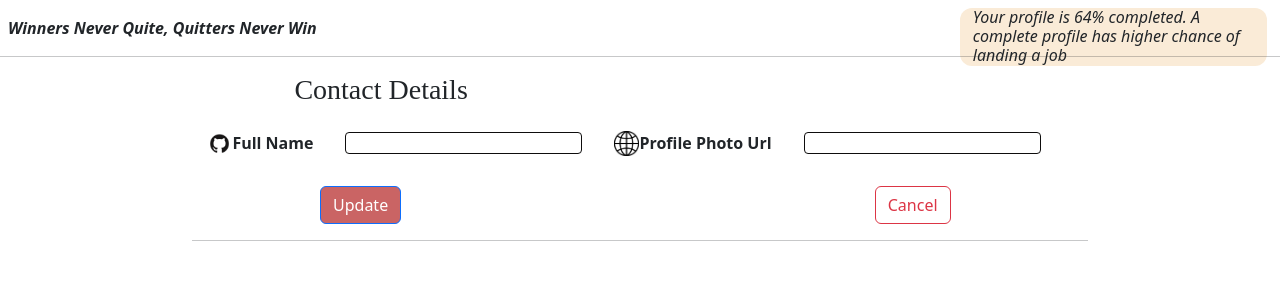
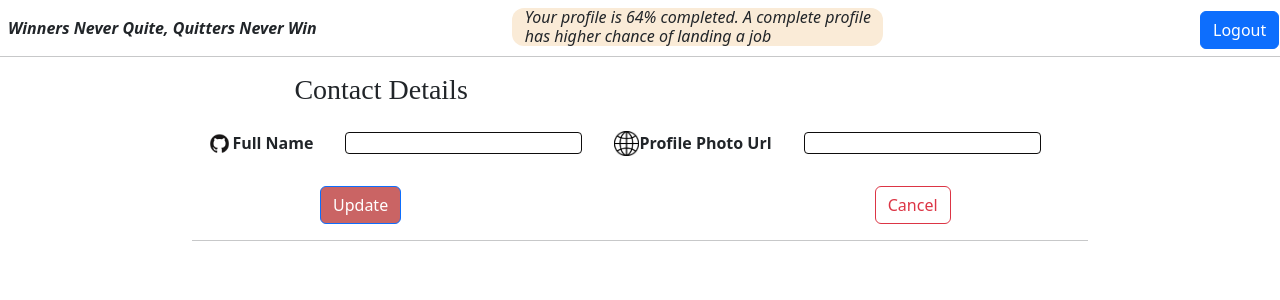
Before and after one commit to Chandrasekhar-koneti/ExpenseTracker, a React (Create React App) app: page /Update in a window 1280 px wide. Shown: the top 300 px of the page. Built offline with nearby package versions, Linux system fonts and the light colour scheme.

Commit message:
task 6 logout user

```diff
--- a/src/Components/Profile.js
+++ b/src/Components/Profile.js
@@ -1,14 +1,20 @@
 import { useContext, useState } from "react"
 import { Button, NavLink } from "react-bootstrap"
-import { Link } from "react-router-dom"
+import { Link, useNavigate } from "react-router-dom"
 import classes from './Profile.module.css'
 import AuthContext from "./Store/AuthContext"
 
 const Profile=()=>{
     const Authctx=useContext(AuthContext)
     const token=Authctx.token
+    const History=useNavigate()
 
     const[verify,setverify]=useState(false)
+
+    const logoutHandler=()=>{
+        Authctx.logout()
+        History('/')
+    }
 
     const verifyEmailHandler=()=>{
             fetch('https://identitytoolkit.googleapis.com/v1/accounts:sendOobCode?key=AIzaSyBhalM_NXSwUwlqwQ5bT1AvnoLsag34f2M',
@@ -48,6 +54,8 @@ const Profile=()=>{
         <h3>Welcome to Expense Tracker</h3>
     </div>
     <p className={classes.p}>Your Profile is Incomplete.<Link to='/Update'>Complete Now</Link></p>
+    <Button onClick={logoutHandler} style={{marginLeft:'75rem'}}>Logout</Button>
+
     <hr ></hr>
     <div>
         {!verify && <Button variant="success" style={{marginLeft:'37rem',marginTop:'2rem'}}
@@ -56,6 +64,7 @@ const Profile=()=>{
     {verify && <Button variant="success" style={{marginLeft:'37rem',marginTop:'2rem'}} >Verified</Button>}
 
 
+
     </>
 
     )
--- a/src/Components/Profile.module.css
+++ b/src/Components/Profile.module.css
@@ -15,3 +15,6 @@
     padding-right: 1%;
     font-weight: bold;
 }
+.hr{
+    font-weight: bold;
+}
--- a/src/Components/ProfileUpdate.js
+++ b/src/Components/ProfileUpdate.js
@@ -4,10 +4,12 @@ import GitHub from "./Images/GitHub.png"
 import Url from './Images/Url.png'
 import { Fragment, useContext, useRef, useState } from "react"
 import AuthContext from "./Store/AuthContext"
+import { useNavigate } from "react-router-dom"
 
 const ProfileUpdate=()=>{
     const nameref=useRef()
     const linkref=useRef()
+    const History=useNavigate()
     const [loggedInUser, setLoggedInUser] = useState('')
     const [loggedInUser1, setLoggedInUser1] = useState('')
 
@@ -15,6 +17,11 @@ const ProfileUpdate=()=>{
     const Authctx=useContext(AuthContext)
     const token=Authctx.token
     console.log(token)
+
+    const logoutHandler=()=>{
+        Authctx.logout()
+        History('/')
+    }
 
     const editHandler = ()=> {
         setUpdateProfile(true);
@@ -110,6 +117,8 @@ const ProfileUpdate=()=>{
     return(
         <Fragment>
         <p className={classes.p}>Winners Never Quite, Quitters Never Win</p>
+        <Button onClick={logoutHandler} className={classes.logoutbtn}>Logout</Button>
+
         <div className={classes.control}>
             <h6 >Your profile is 64% completed. A complete profile has higher chance of landing a job</h6>
         </div>
--- a/src/Components/ProfileUpdate.module.css
+++ b/src/Components/ProfileUpdate.module.css
@@ -10,7 +10,8 @@
 }
 
 .control h6{
-    margin-left: 75%;
+    margin-left:40%;
+    margin-right: 30%;
     background-color:antiquewhite;
     position: absolute; top: 0.5rem;right: 1%;
     border-radius: 12px;
@@ -60,3 +61,7 @@
     margin-right: 2rem;
 
 }
+
+.logoutbtn{
+    position:absolute;top:0.7rem;left:75rem
+}
```
